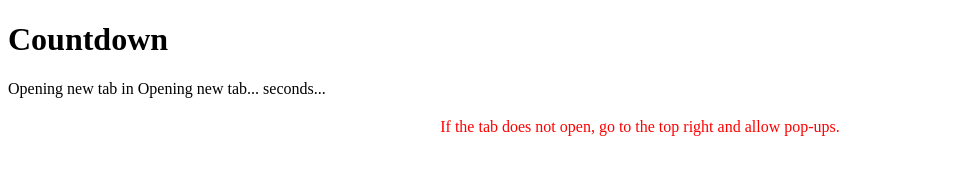
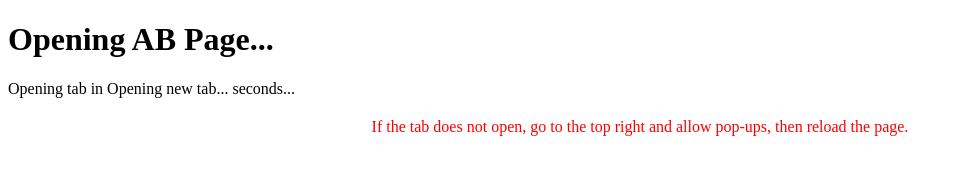
Before and after one commit to LebbieTheLuke/pageblog, a plain HTML site: page GAMEHUB.html in a window 1280 px wide. Shown: the whole page, without its empty margins (0-959 px from the left). Drawn offline with Linux system fonts and the light colour scheme.

Commit message:
Update GAMEHUB.html

```diff
--- a/GAMEHUB.html
+++ b/GAMEHUB.html
@@ -2,7 +2,7 @@
 <html lang="en">
 <head>
     <meta charset="UTF-8">
-    <title>Countdown</title>
+    <title>Opening...</title>
     <script>
         window.onload = function() {
             var count = 3; // Countdown starting value
@@ -133,8 +133,8 @@
     </style>
 </head>
 <body>
-    <h1>Countdown</h1>
-    <p>Opening new tab in <span id="countdown"></span> seconds...</p>
-    <div id="warning">If the tab does not open, go to the top right and allow pop-ups.</div>
+    <h1>Opening AB Page...</h1>
+    <p>Opening tab in <span id="countdown"></span> seconds...</p>
+    <div id="warning">If the tab does not open, go to the top right and allow pop-ups, then reload the page.</div>
 </body>
 </html>
```
